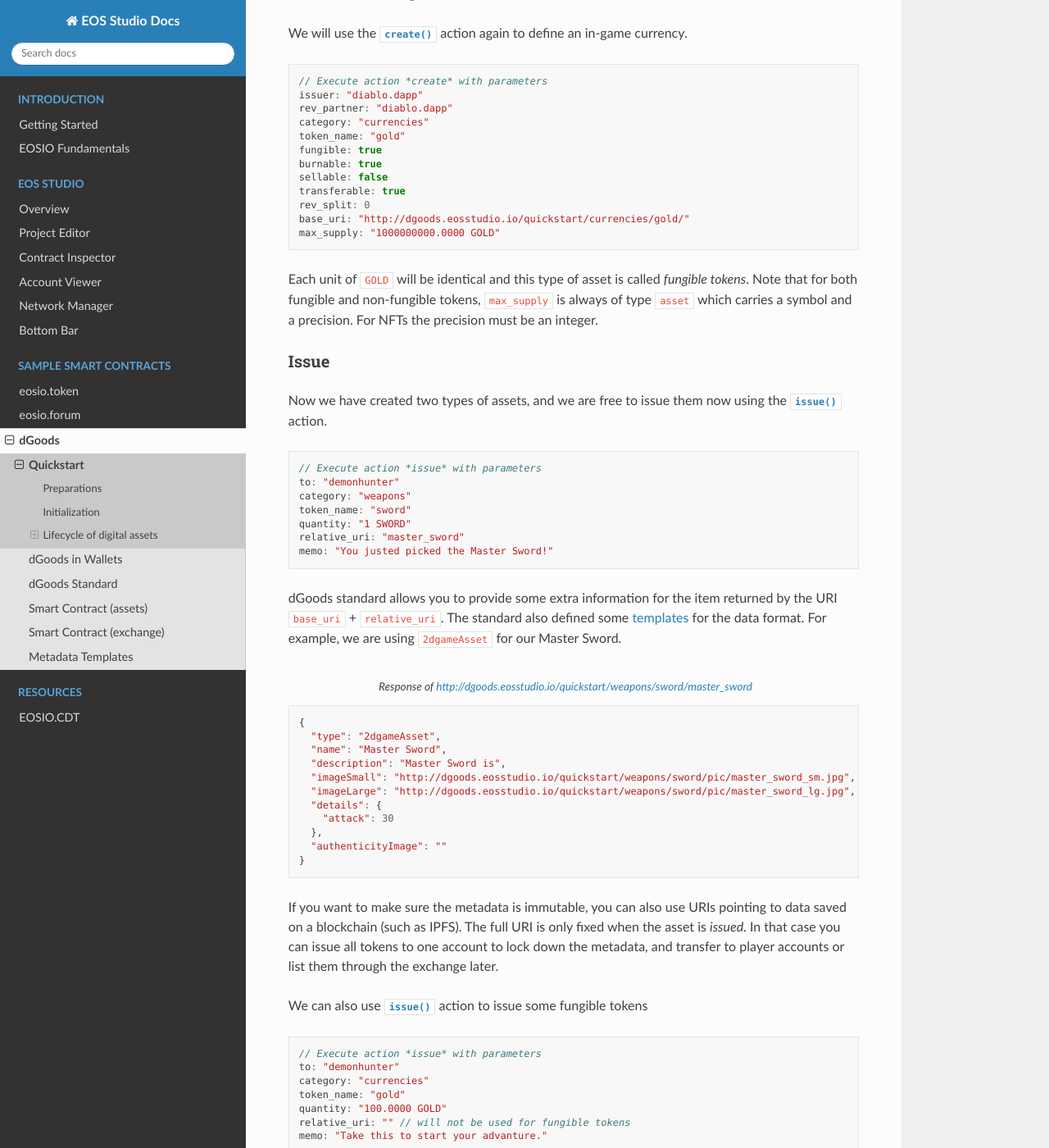
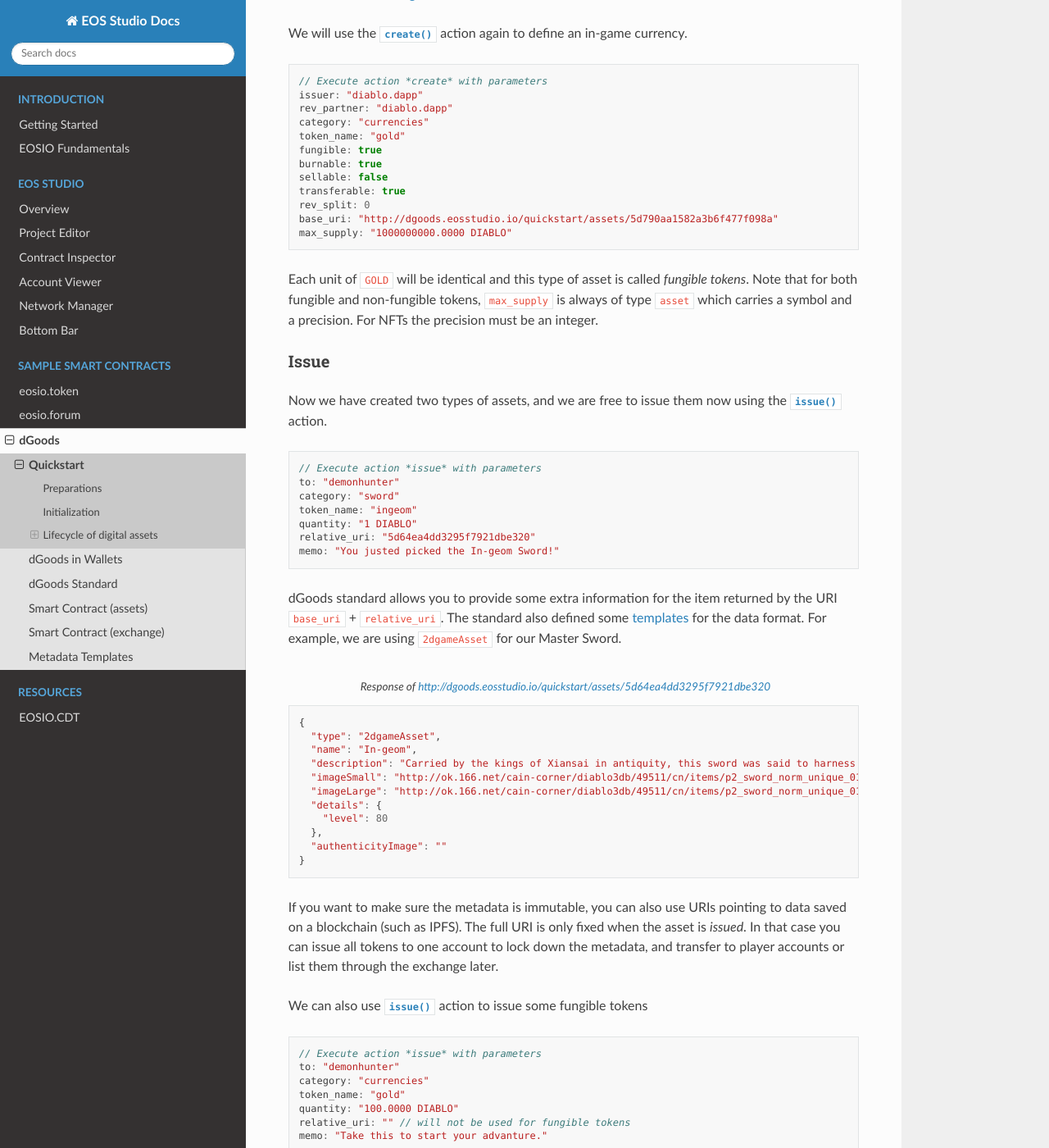
Before and after one commit to ObsidianLabs/eos-studio-docs, a Sphinx documentation site: the page built from source/contracts/dgoods/quickstart.rst, in a window 1280 px wide and 1400 px high, scrolled down 1822 px. Shown: the whole window at 82% size. Built offline with Sphinx 7.4.7 and the Read the Docs theme 2.0.0, drawn with Linux system fonts in a browser that asks for light colours; pages that are not in the unit, such as notebooks, are missing from menus; some of the changed text lies outside the part shown.

Commit message:
modify dgoods images

```diff
--- a/source/contracts/dgoods/quickstart.rst
+++ b/source/contracts/dgoods/quickstart.rst
@@ -76,17 +76,17 @@ To create the sword asset type, execute the :cpp:func:`create` action
   // Execute action *create* with parameters
   issuer: "diablo.dapp"
   rev_partner: "diablo.dapp"
-  category: "weapons"
-  token_name: "sword"
+  category: "sword"
+  token_name: "ingeom"
   fungible: false
   burnable: true // can be burned (destroyed)
   sellable: true // can be sold in the built-in DEX
   transferable: true // can be transfered
   rev_split: 0.05
-  base_uri: "http://dgoods.eosstudio.io/quickstart/weapons/sword/"
-  max_supply: "10000 SWORD"
+  base_uri: "http://dgoods.eosstudio.io/quickstart/assets/"
+  max_supply: "10000 DIABLO"
 
-Here we created ``weapons:sword`` with max supply of 10000, which means
+Here we created ``sword:ingeom`` with max supply of 10000, which means
 there will be at maximum 10000 swords for all players in the game.
 The ``base_uri`` will be used later to provide metadata for each sword.
 Properties ``rev_partner`` and ``rev_split`` are used when the asset is sold in the
@@ -106,8 +106,8 @@ We will use the :cpp:func:`create` action again to define an in-game currency.
   sellable: false
   transferable: true
   rev_split: 0
-  base_uri: "http://dgoods.eosstudio.io/quickstart/currencies/gold/"
-  max_supply: "1000000000.0000 GOLD"
+  base_uri: "http://dgoods.eosstudio.io/quickstart/assets/5d790aa1582a3b6f477f098a"
+  max_supply: "1000000000.0000 DIABLO"
 
 Each unit of ``GOLD`` will be identical and this type of asset is called *fungible tokens*.
 Note that for both fungible and non-fungible tokens, ``max_supply`` is always of type ``asset``
@@ -124,11 +124,11 @@ using the :cpp:func:`issue` action.
 
   // Execute action *issue* with parameters
   to: "demonhunter"
-  category: "weapons"
-  token_name: "sword"
-  quantity: "1 SWORD"
-  relative_uri: "master_sword"
-  memo: "You justed picked the Master Sword!"
+  category: "sword"
+  token_name: "ingeom"
+  quantity: "1 DIABLO"
+  relative_uri: "5d64ea4dd3295f7921dbe320"
+  memo: "You justed picked the In-geom Sword!"
 
 dGoods standard allows you to provide some extra information for the item
 returned by the URI ``base_uri`` + ``relative_uri``.
@@ -136,16 +136,16 @@ The standard also defined some :doc:`templates <templates>`
 for the data format. For example, we are using ``2dgameAsset`` for our Master Sword.
 
 .. code-block:: js
-  :caption: Response of http://dgoods.eosstudio.io/quickstart/weapons/sword/master_sword
+  :caption: Response of http://dgoods.eosstudio.io/quickstart/assets/5d64ea4dd3295f7921dbe320
 
   {
     "type": "2dgameAsset",
-    "name": "Master Sword",
-    "description": "Master Sword is",
-    "imageSmall": "http://dgoods.eosstudio.io/quickstart/weapons/sword/pic/master_sword_sm.jpg", // 150 x 150
-    "imageLarge": "http://dgoods.eosstudio.io/quickstart/weapons/sword/pic/master_sword_lg.jpg", // 1024 x 1024
+    "name": "In-geom",
+    "description": "Carried by the kings of Xiansai in antiquity, this sword was said to harness the speed and lethality of four tiger spirits. One king claimed to have “exorcised” a thousand demons from their hapless victims, using only this blade.",
+    "imageSmall": "http://ok.166.net/cain-corner/diablo3db/49511/cn/items/p2_sword_norm_unique_01_icon.png", // 150 x 150
+    "imageLarge": "http://ok.166.net/cain-corner/diablo3db/49511/cn/items/p2_sword_norm_unique_01_icon.png", // 1024 x 1024
     "details": {
-      "attack": 30
+      "level": 80
     },
     "authenticityImage": ""
   }
@@ -165,19 +165,19 @@ We can also use :cpp:func:`issue` action to issue some fungible tokens
   to: "demonhunter"
   category: "currencies"
   token_name: "gold"
-  quantity: "100.0000 GOLD"
+  quantity: "100.0000 DIABLO"
   relative_uri: "" // will not be used for fungible tokens
   memo: "Take this to start your advanture."
 
 Let's explore what this data looks like on chain so far:
 
 
-- Table ``dgoodstats`` with scope ``weapons``
+- Table ``dgoodstats`` with scope ``sword``
 
 ============  ============  ============  ============  ============  ============  ========================  ============  ========================  ========================  ============  ============  ========================================================================
 fungible      burnable      sellable      transferable  issuer        token_name    category_name_id          max_supply    current_supply            issued_supply             rev_partner   rev_split     base_uri
 ============  ============  ============  ============  ============  ============  ========================  ============  ========================  ========================  ============  ============  ========================================================================
-false         true          true          true          diablo.dapp   sword         0                         10000 SWORD   1 SWORD                   1 SWORD                   diablo.dapp   0.05          http://dgoods.eosstudio.io/quickstart/weapons/sword/
+false         true          true          true          diablo.dapp   ingeom        0                         10000 SWORD   1 SWORD                   1 SWORD                   diablo.dapp   0.05          http://dgoods.eosstudio.io/quickstart/assets/
 ============  ============  ============  ============  ============  ============  ========================  ============  ========================  ========================  ============  ============  ========================================================================
 
 
@@ -186,17 +186,17 @@ false         true          true          true          diablo.dapp   sword
 ============  ============  ============  ============  ============  ============  ========================  ========================  ========================  ========================  ============  ============  ========================================================================
 fungible      burnable      sellable      transferable  issuer        token_name    category_name_id          max_supply                current_supply            issued_supply             rev_partner   rev_split     base_uri
 ============  ============  ============  ============  ============  ============  ========================  ========================  ========================  ========================  ============  ============  ========================================================================
-true          true          false         true          diablo.dapp   gold          1                         1000000000.0000 GOLD      100.0000 GOLD             100.0000 GOLD             diablo.dapp   0             http://dgoods.eosstudio.io/quickstart/currencies/gold/
+true          true          false         true          diablo.dapp   gold          1                         1000000000.0000 GOLD      100.0000 GOLD             100.0000 GOLD             diablo.dapp   0             http://dgoods.eosstudio.io/quickstart/assets/5d790aa1582a3b6f477f098a
 ============  ============  ============  ============  ============  ============  ========================  ========================  ========================  ========================  ============  ============  ========================================================================
 
 
 - Table ``dgood`` with scope ``diablo.dapp``
 
-============  ========================  ============  ============  ============  ============
+============  ========================  ============  ============  ============  ========================
 id            serial_number             owner         category      token_name    relative_uri
-============  ========================  ============  ============  ============  ============
-true          true                      demonhunter   weapons       sword         master_sword
-============  ========================  ============  ============  ============  ============
+============  ========================  ============  ============  ============  ========================
+0             1                         demonhunter   sword         ingeom        5d64ea4dd3295f7921dbe320
+============  ========================  ============  ============  ============  ========================
 
 
 - Table ``accounts`` with scope ``demonhunter``
@@ -204,8 +204,8 @@ true          true                      demonhunter   weapons       sword
 ========================  ============  ============  ========================
 category_name_id          category      token_name    amount
 ========================  ============  ============  ========================
-0                         weapons       sword         1 SWORD
-1                         currencies    gold          100.0000 GOLD
+0                         sword         ingeom        1 DIABLO
+1                         currencies    gold          100.0000 DIABLO
 ========================  ============  ============  ========================
 
 
@@ -239,8 +239,8 @@ To transfer fungible tokens, use :cpp:func:`transferft`
   to: "necromancer"
   category: "currencies"
   token_name: "gold"
-  quantity: "10.0000 GOLD"
-  memo: "Take the sword and fight with me."
+  quantity: "10.0000 DIABLO"
+  memo: "Take the money."
 
 Fungible tokens cannot be sold in the built-in exchange.
 
@@ -253,17 +253,17 @@ it using :cpp:func:`burnnft` (for NFTs) or :cpp:func:`burnft` (for fungible toke
 
 .. code-block:: js
 
-  // Execute action *burnft* with parameters
+  // Execute action *burnnft* with parameters
   owner: "necromancer"
   dgood_ids: [0]
   memo: "Destroy the sword"
 
 .. code-block:: js
 
-  // Execute action *burft* with parameters
+  // Execute action *burnft* with parameters
   owner: "necromancer"
   category_name_id: "1"
-  quantity: "1.0000 GOLD"
+  quantity: "1.0000 DIABLO"
 
 You can find the ``category_name_id`` either in the :cpp:var:`dgoodstats` table
 or the :cpp:var:`accounts` table.
```
Also changed, not shown: source/contracts/dgoods/images/tp-assets-add-details.png, source/contracts/dgoods/images/tp-assets-collectibles-add.png, source/contracts/dgoods/images/tp-assets-collectibles-empty.png, source/contracts/dgoods/images/tp-assets-collectibles-list.png, source/contracts/dgoods/images/tp-assets-main.png, source/contracts/dgoods/images/tp-ft-details.png, source/contracts/dgoods/images/tp-ft-list.png, source/contracts/dgoods/images/tp-nft-details.png, source/contracts/dgoods/images/tp-nft-list.png, source/contracts/dgoods/images/tp-transfer-password.png, source/contracts/dgoods/images/tp-transfer.png.
